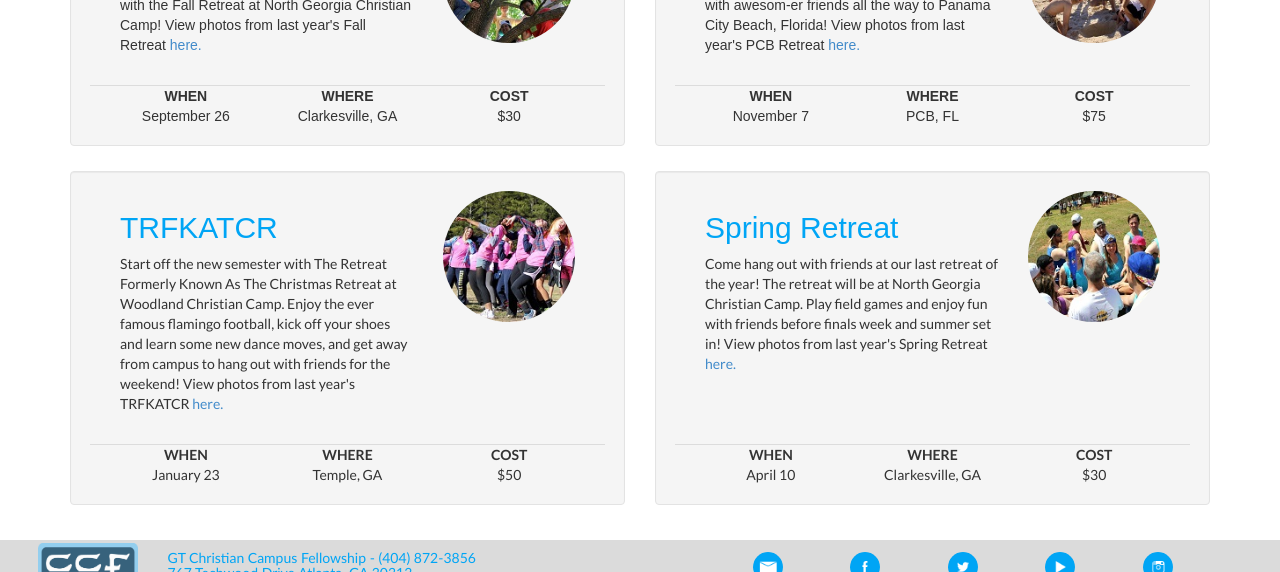
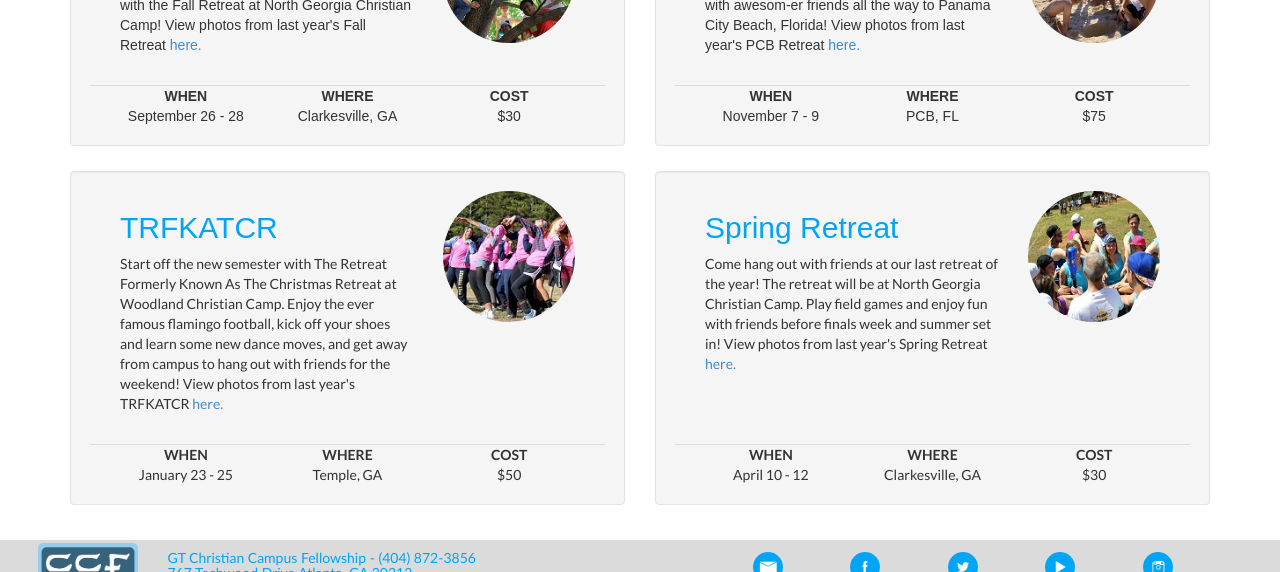
Before and after one commit to gtccf/gtccf.github.io, a Jekyll site: the page built from events/retreats/index.html, in a window 1280 px wide and 987 px high. Shown: the part 397-969 px from the top of the window. Built offline with Jekyll 4.4.1, drawn with Linux system fonts in a browser that asks for light colours; nearby versions of some CDN libraries.

Commit message:
Update index.html

```diff
--- a/events/retreats/index.html
+++ b/events/retreats/index.html
@@ -29,7 +29,7 @@ layout: default
           </div>
           <div class="col-xs-12 divider text-center">
             <div class="col-xs-12 col-sm-4">
-            </span><strong>WHEN</strong><br />September 26
+            </span><strong>WHEN</strong><br />September 26 - 28
           </div>
           <div class="col-xs-12 col-sm-4">
             <span class="fa fa-user"></span><strong>WHERE</strong><br />Clarkesville, GA
@@ -57,7 +57,7 @@ layout: default
         <div class="col-xs-12 divider text-center">
           <div class="col-xs-12 col-sm-4">
             <!--<h2><strong> October </strong></h2> -->
-            <span class="fa fa-user"></span><strong>WHEN</strong><br />November 7
+            <span class="fa fa-user"></span><strong>WHEN</strong><br />November 7 - 9
           </div>
           <div class="col-xs-12 col-sm-4 ">
             <!--<h2><strong>Temple, GA</strong></h2> -->
@@ -93,7 +93,7 @@ layout: default
       <div class="col-xs-12 divider text-center">
         <div class="col-xs-12 col-sm-4">
           <!--<h2><strong> October </strong></h2> -->
-          <span class="fa fa-user"></span><strong>WHEN</strong><br />January 23
+          <span class="fa fa-user"></span><strong>WHEN</strong><br />January 23 - 25
         </div>
         <div class="col-xs-12 col-sm-4">
           <!--<h2><strong>Temple, GA</strong></h2> -->
@@ -123,7 +123,7 @@ layout: default
       <div class="col-xs-12 divider text-center">
         <div class="col-xs-12 col-sm-4">
           <!--<h2><strong> October </strong></h2> -->
-          <span class="fa fa-user"></span><strong>WHEN</strong><br />April 10
+          <span class="fa fa-user"></span><strong>WHEN</strong><br />April 10 - 12
         </div>
         <div class="col-xs-12 col-sm-4">
           <!--<h2><strong>Temple, GA</strong></h2> -->
```
